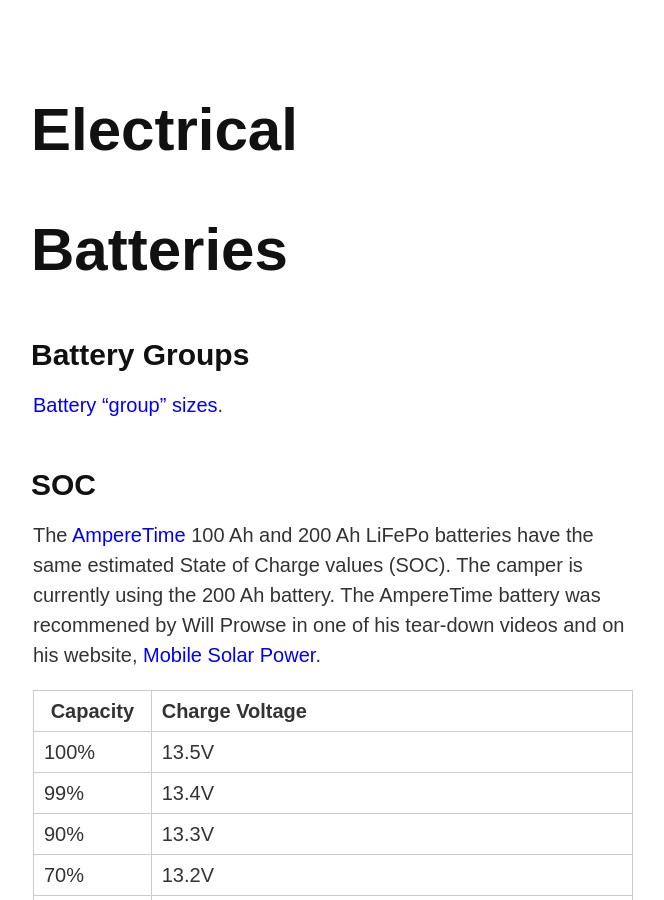
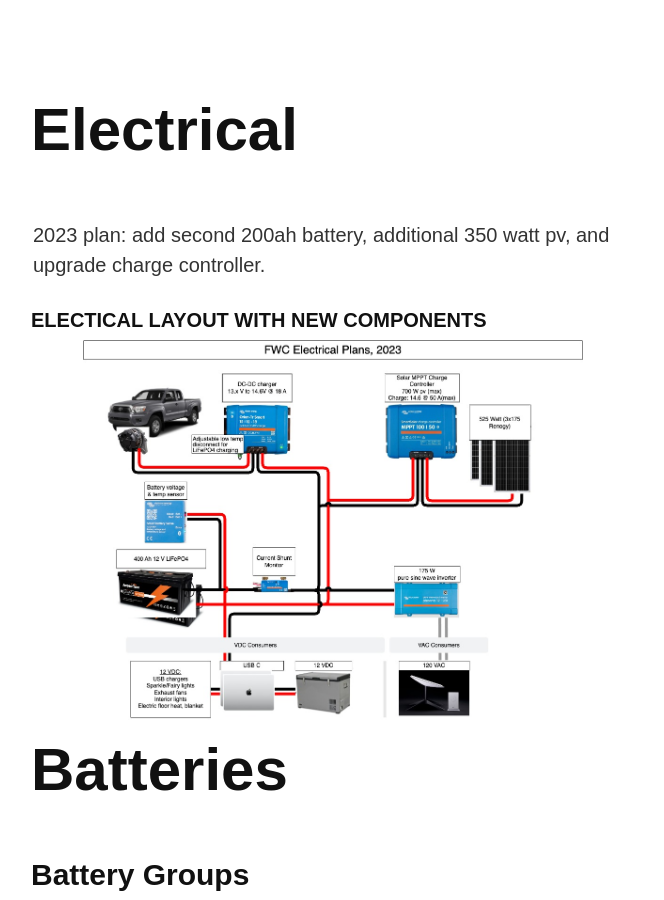
Before and after one commit to todgru/todgru.github.io, a Jekyll site: the page built from camper/electrical/index.md, in a window 1280 px wide and 900 px high. Shown: the whole window, without its empty margins (307-971 px from the left). Built offline with Jekyll 4.4.1, drawn with Linux system fonts in a browser that asks for light colours; our own code applies the rules of GitHub Pages for plain Markdown files.

Commit message:
camper electrical diagram

```diff
--- a/camper/electrical/index.md
+++ b/camper/electrical/index.md
@@ -3,6 +3,11 @@
 ---
 
 # Electrical
+
+2023 plan: add second 200ah battery, additional 350 watt pv, and upgrade charge controller.
+
+### Electical layout with new components
+<a href="./fwc-electrical-plans-2023.jpg"><img width="500" alt="Electrical Diagram" src="./fwc-electrical-plans-2023.jpg"></a>
 
 
 # Batteries
@@ -28,5 +33,5 @@
 | 0%      | 9.5V |
 
 
-* ![100ah Soc](./100ah-ampere-time-battery-soc.jpg)
-* ![200ah Soc](./200ah-ampere-time-battery-soc.jpg)
+* <img width="500" alt="100ah SOC" src="./100ah-ampere-time-battery-soc.jpg"></a>
+* <img width="500" alt="200ah SOC" src="./200ah-ampere-time-battery-soc.jpg"></a>
```
Also changed, not shown: camper/electrical/fwc-electrical-plans-2023.jpg (added).
